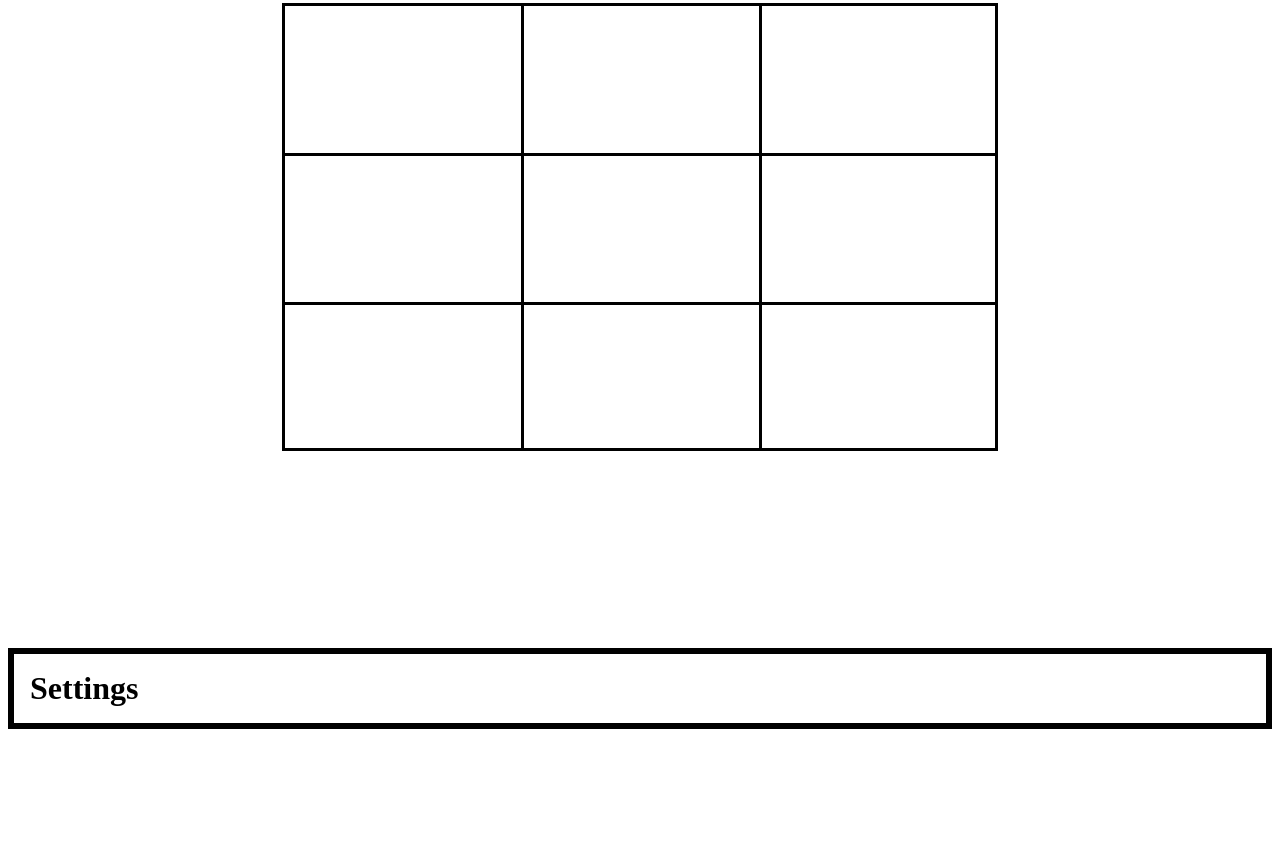
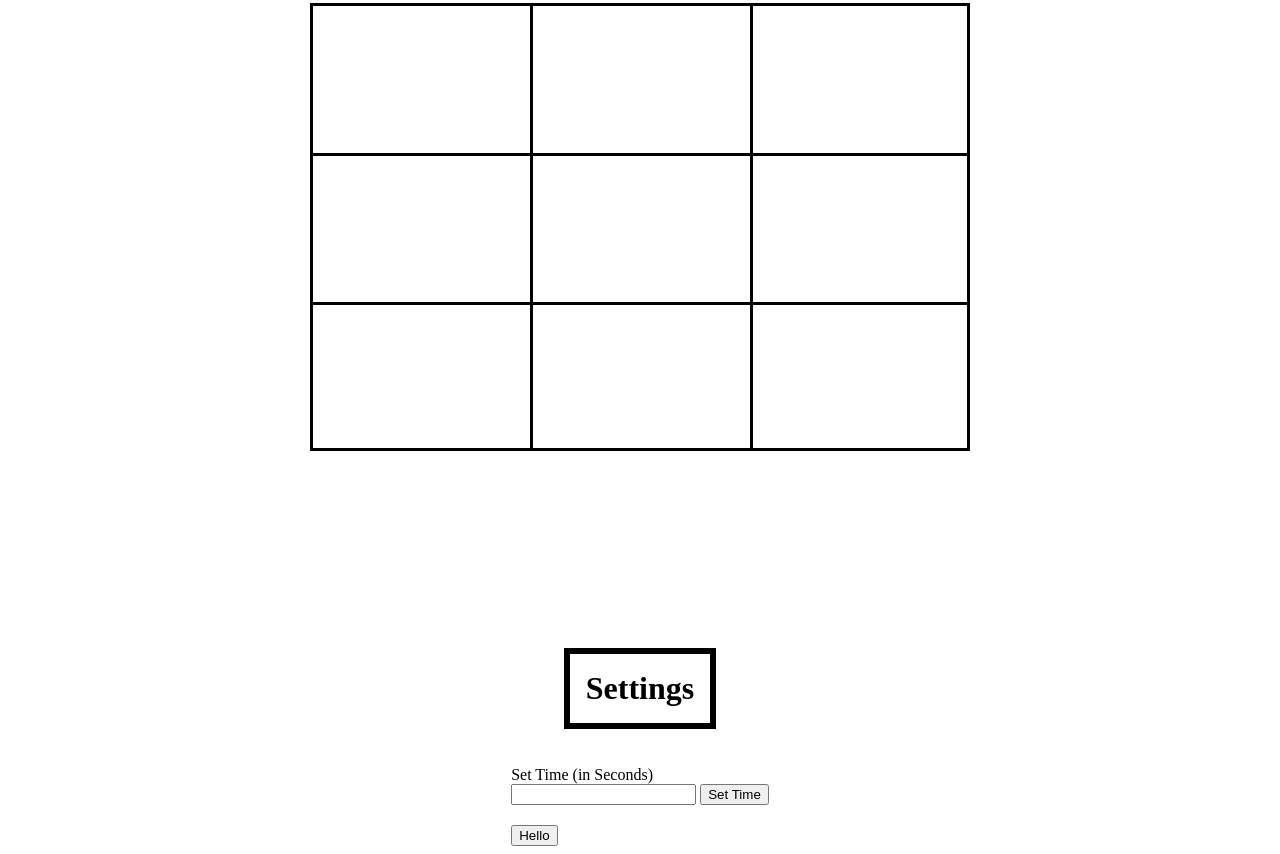
Before and after one commit to EdibleHerald/Tic-Tac-Toe, a plain HTML site: page index.html in a window 1280 px wide. Shown: the part 273-1127 px from the top of the page. Before the commit the page ends 1023 px from the top, so only its background shows below. Drawn offline with Linux system fonts and the light colour scheme.

Commit message:
Added Timer & Planned Theme buttons

```diff
--- a/index.html
+++ b/index.html
@@ -40,8 +40,24 @@
         I want a custom user input
         I want minimum 5 seconds, maximum 5 minutes
     -->
-    <div class="title_Div">
+    <div class="titleDiv">
       <h1  class="title"> Settings </h1>
+    </div>
+    <div class="settingDiv">
+
+
+      <!-- Set Time -->
+      <div>
+        <form>
+          <label for="timerSetting">Set Time (in Seconds)</label> <br>
+          <input type="number" id="timerSetting">  <button class="timebutton"> Set Time</button><br>
+        </form>
+      </div>
+
+      <!-- Dark mode -->
+      <div>
+        <button class="setTheme">Hello</button>
+      </div>
     </div>
   </body>
   </html>
--- a/style.css
+++ b/style.css
@@ -25,6 +25,22 @@
     justify-self: center;
 }
 
+/* Settings */
+
+.settingDiv{
+    display:flex;
+    height:5rem;
+    flex-flow: column wrap;
+    flex: 2;
+    justify-content:space-between;
+    align-content: space-evenly;
+    height:10vh;
+    overflow-y: auto visible;
+    scroll-behavior: smooth;
+}
+
+
+
 /* Board: */
 
 .tileDiv{
@@ -42,6 +58,11 @@
 
     width:80%;
     height:80%;
+    max-width:660px;
+    @media only screen and (hover:none) and (pointer:coarse){
+        width:100%;
+        height:100%;
+    }
 }
 
 #boardDivContainer{
```
